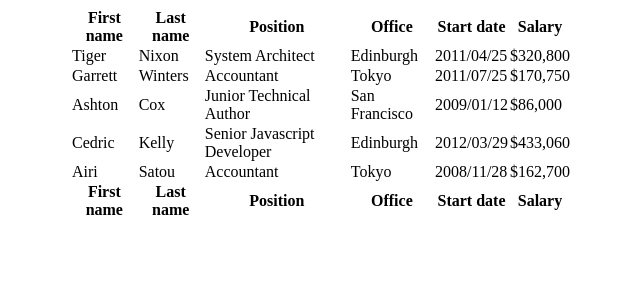
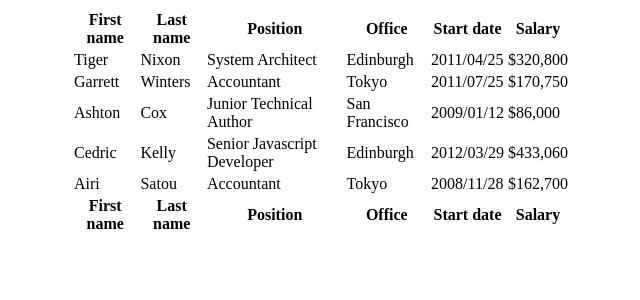
Before and after one commit to CheeseCake87/alpinejs_fragmentor, a Flask app: page /fragment/table in a window 1280 px wide. Shown: the top 300 px of the page, without its empty margins (319-959 px from the left). Run offline with Flask 2, Linux system fonts and the light colour scheme.

Commit message:
Adjusted table style

```diff
--- a/templates/fragment_table.html
+++ b/templates/fragment_table.html
@@ -1,7 +1,7 @@
 <div style="width: 500px; margin-left: auto; margin-right:auto;">
 
     <!-- table with example data -->
-    <table id="example" class="display" cellspacing="0" width="100%">
+    <table id="example" class="display" style="width: 100%">
         <thead>
         <tr>
             <th>First name</th>
```
